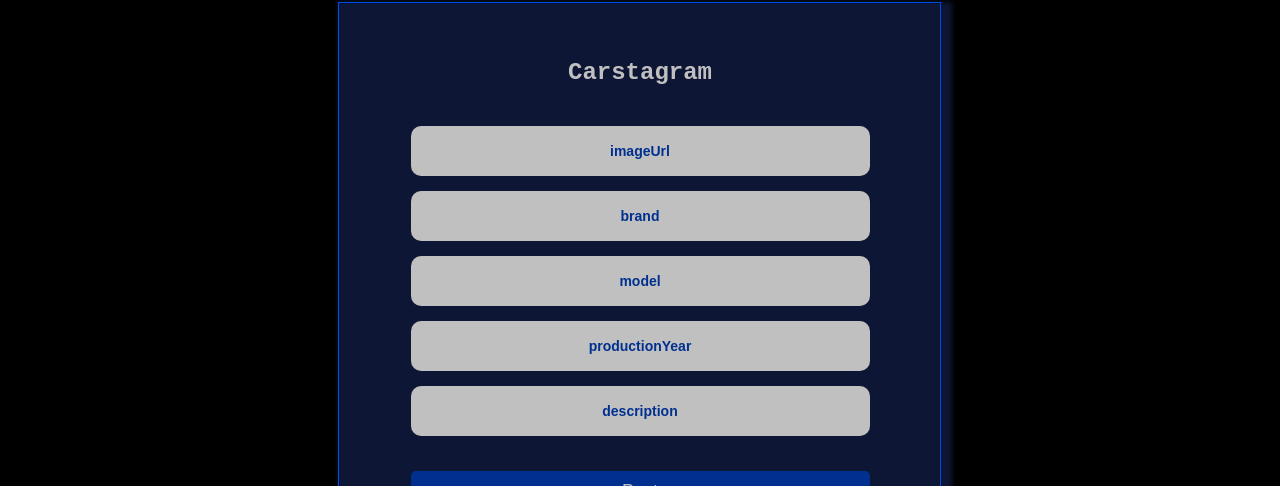
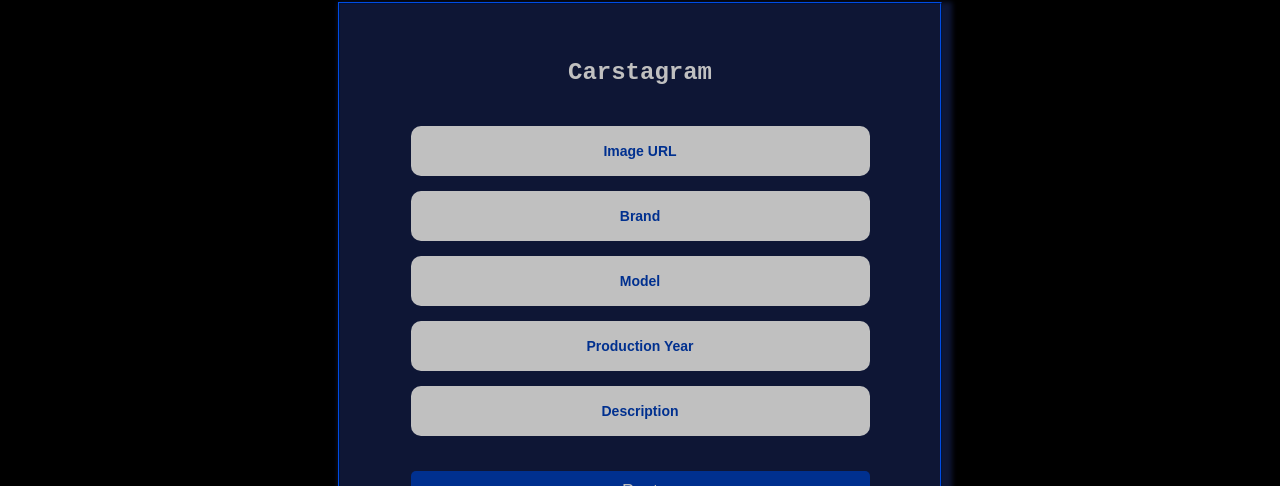
Before and after one commit to mmladenov7/SoftUni-Exam-React, a React (Vite) app in the folder client/: page /posts/create in a window 1280 px wide. Shown: the part 175-661 px from the top of the page. Built offline with nearby package versions, Linux system fonts and the light colour scheme.

Commit message:
Updated form placeholders

```diff
--- a/client/src/components/Authentication/Login/Login.jsx
+++ b/client/src/components/Authentication/Login/Login.jsx
@@ -28,8 +28,8 @@ export default function Login() {
                     <img src='https://images.unsplash.com/photo-1542282088-fe8426682b8f?q=80&w=1974&auto=format&fit=crop&ixlib=rb-4.0.3&ixid=M3wxMjA3fDB8MHxwaG90by1wYWdlfHx8fGVufDB8fHx8fA%3D%3D' />
                     <form onSubmit={(e) => onSubmitHandler(e)}>
                         <h2>Carstagram</h2>
-                        <input type="text" name="email" id="email" placeholder="email" value={user.email} onChange={changeHandler} />
-                        <input type="password" name="password" id="password" placeholder="password" value={user.password} onChange={changeHandler} />
+                        <input type="text" name="email" id="email" placeholder="Email" value={user.email} onChange={changeHandler} />
+                        <input type="password" name="password" id="password" placeholder="Password" value={user.password} onChange={changeHandler} />
                         <button type="submit">Login</button>
                         <p>
                             Not registered? <a href="/users/register">Create an account</a>
--- a/client/src/components/Authentication/Register/Register.jsx
+++ b/client/src/components/Authentication/Register/Register.jsx
@@ -28,10 +28,10 @@ export default function Register() {
                     <img src='https://w0.peakpx.com/wallpaper/310/1013/HD-wallpaper-mustang-car-cars.jpg' />
                     <form onSubmit={(e) => onSubmitHandler(e)} >
                         <h2>Carstagram</h2>
-                        <input type="text" name="username" id="username" placeholder="username" value={user.username} onChange={changeHandler} />
-                        <input type="text" name="email" id="email" placeholder="email" value={user.email} onChange={changeHandler} />
-                        <input type="password" name="password" id="password" placeholder="password" value={user.password} onChange={changeHandler} />
-                        <input type="password" name="repeatPassword" id="repeatPassword" placeholder="repeat password" value={user.repeatPassword} onChange={changeHandler} />
+                        <input type="text" name="username" id="username" placeholder="Username" value={user.username} onChange={changeHandler} />
+                        <input type="text" name="email" id="email" placeholder="Email" value={user.email} onChange={changeHandler} />
+                        <input type="password" name="password" id="password" placeholder="Password" value={user.password} onChange={changeHandler} />
+                        <input type="password" name="repeatPassword" id="repeatPassword" placeholder="Repeat Password" value={user.repeatPassword} onChange={changeHandler} />
                         <button type="submit">Register</button>
                         <p>
                             Already have an account? <a href="/users/login">Log in</a>
--- a/client/src/components/Cars/CreatePost.jsx
+++ b/client/src/components/Cars/CreatePost.jsx
@@ -32,11 +32,11 @@ export default function CreatePost() {
                 <div className={styles.post}>
                     <form onSubmit={(e) => onSubmitHandler(e)} >
                         <h2>Carstagram</h2>
-                        <input type="text" name="imageUrl" id="imageUrl" placeholder="imageUrl" value={post.imageUrl} onChange={changeHandler} />
-                        <input type="text" name="brand" id="brand" placeholder="brand" value={post.brand} onChange={changeHandler} />
-                        <input type="text" name="model" id="model" placeholder="model" value={post.model} onChange={changeHandler} />
-                        <input type="text" name="productionYear" id="productionYear" placeholder="productionYear" value={post.productionYear} onChange={changeHandler} />
-                        <input type="textarea" name="description" id="description" placeholder="description" value={post.description} onChange={changeHandler} />
+                        <input type="text" name="imageUrl" id="imageUrl" placeholder="Image URL" value={post.imageUrl} onChange={changeHandler} />
+                        <input type="text" name="brand" id="brand" placeholder="Brand" value={post.brand} onChange={changeHandler} />
+                        <input type="text" name="model" id="model" placeholder="Model" value={post.model} onChange={changeHandler} />
+                        <input type="text" name="productionYear" id="productionYear" placeholder="Production Year" value={post.productionYear} onChange={changeHandler} />
+                        <input type="textarea" name="description" id="description" placeholder="Description" value={post.description} onChange={changeHandler} />
                         <button type="submit">Post</button>
                     </form>
                 </div>
```
